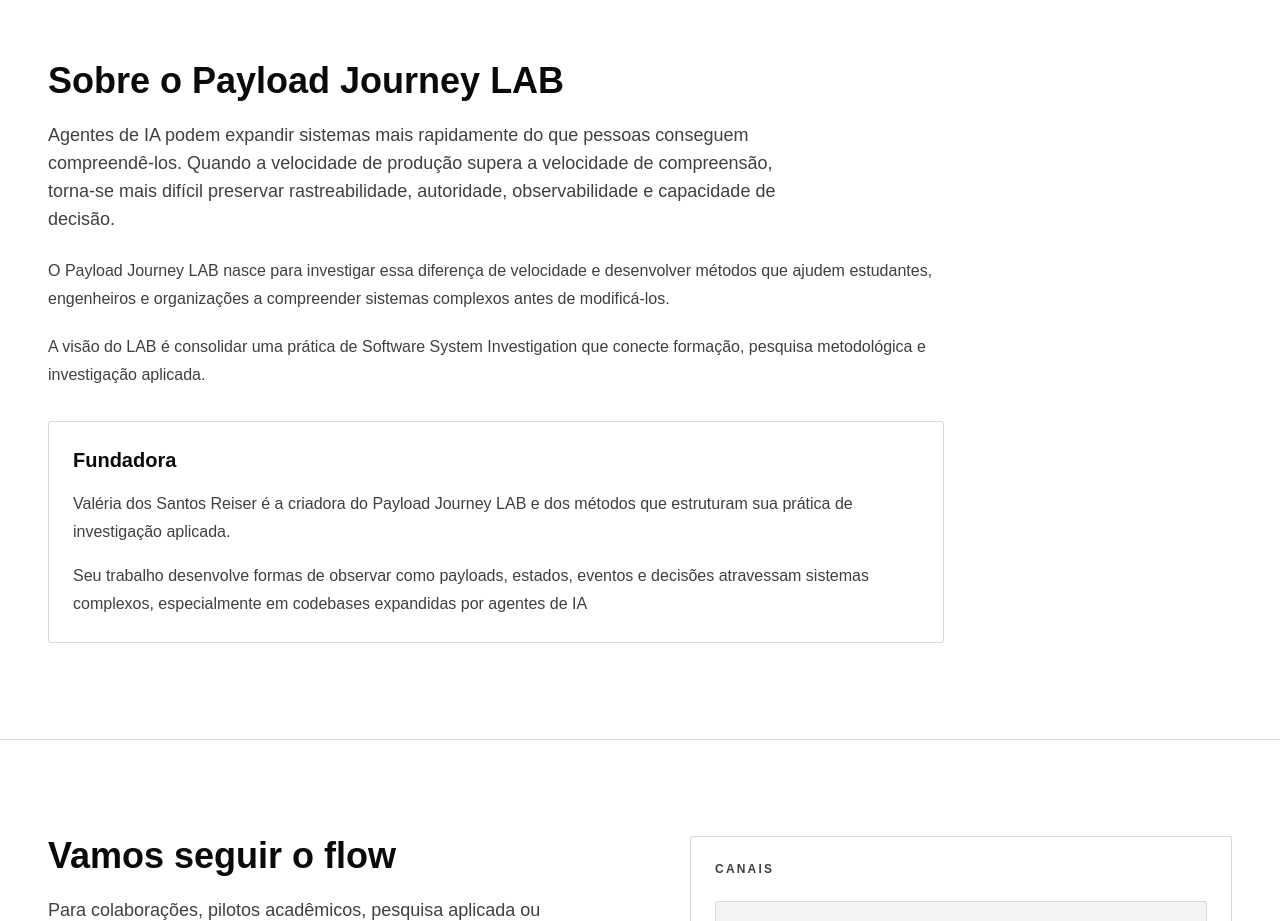
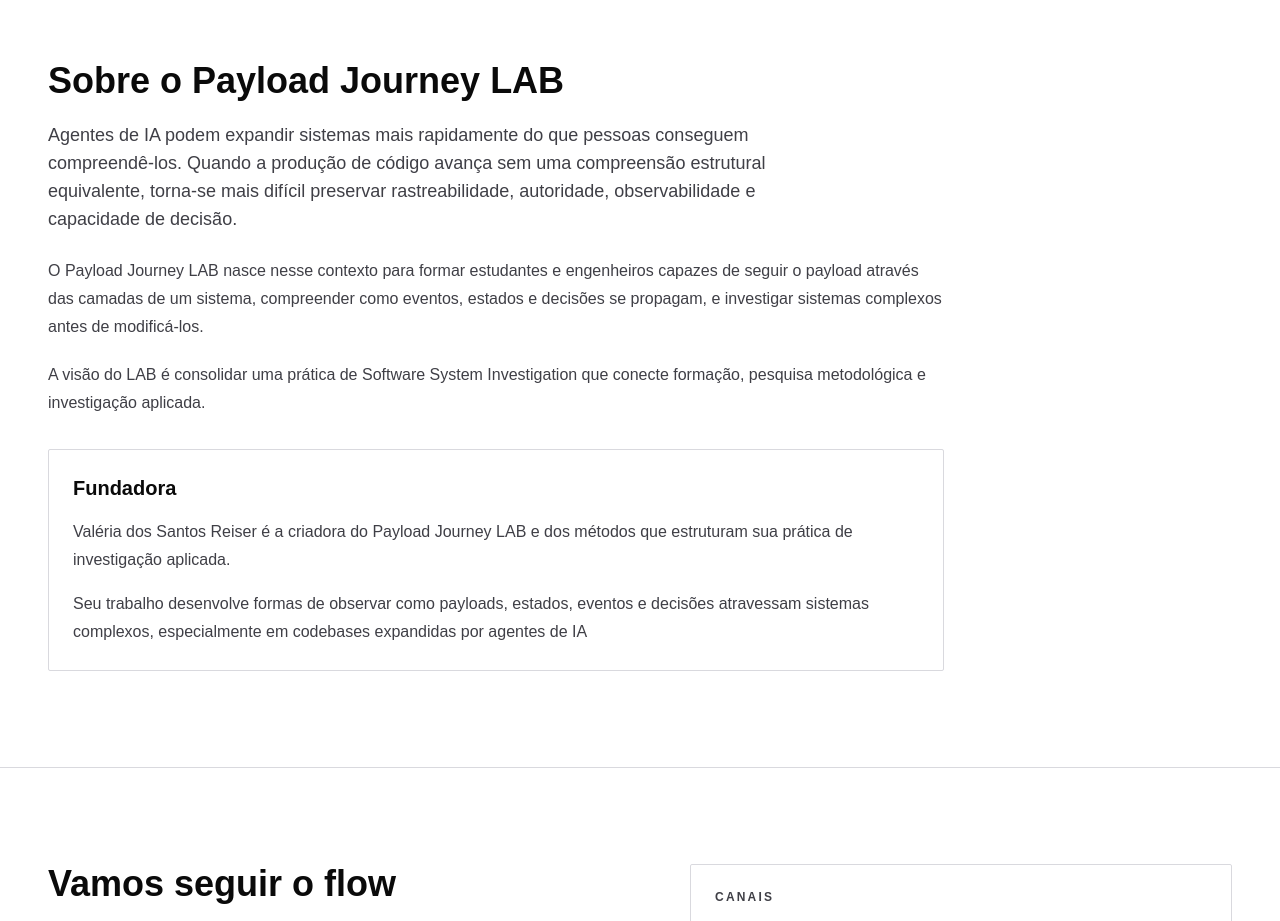
Before and after one commit to valleria-web/PayloadJourneyLAB, a Next.js app: page / in a window 1280 px wide. Shown: the part 5740-6661 px from the top of the page. Built offline with nearby package versions, Linux system fonts and the light colour scheme.

Commit message:
descricao update

```diff
--- a/content/payload-journey-lab.ts
+++ b/content/payload-journey-lab.ts
@@ -354,9 +354,9 @@ export const siteContent = {
   about: {
     title: "Sobre o Payload Journey LAB",
     text:
-      "Agentes de IA podem expandir sistemas mais rapidamente do que pessoas conseguem compreendê-los. Quando a velocidade de produção supera a velocidade de compreensão, torna-se mais difícil preservar rastreabilidade, autoridade, observabilidade e capacidade de decisão.",
+      "Agentes de IA podem expandir sistemas mais rapidamente do que pessoas conseguem compreendê-los. Quando a produção de código avança sem uma compreensão estrutural equivalente, torna-se mais difícil preservar rastreabilidade, autoridade, observabilidade e capacidade de decisão.",
     secondaryText:
-      "O Payload Journey LAB nasce para investigar essa diferença de velocidade e desenvolver métodos que ajudem estudantes, engenheiros e organizações a compreender sistemas complexos antes de modificá-los.",
+      "O Payload Journey LAB nasce nesse contexto para formar estudantes e engenheiros capazes de seguir o payload através das camadas de um sistema, compreender como eventos, estados e decisões se propagam, e investigar sistemas complexos antes de modificá-los.",
     vision:
       "A visão do LAB é consolidar uma prática de Software System Investigation que conecte formação, pesquisa metodológica e investigação aplicada.",
     founder: {
```
Also changed, not shown: 1 other file (tests, documents, lock files or other folders).
